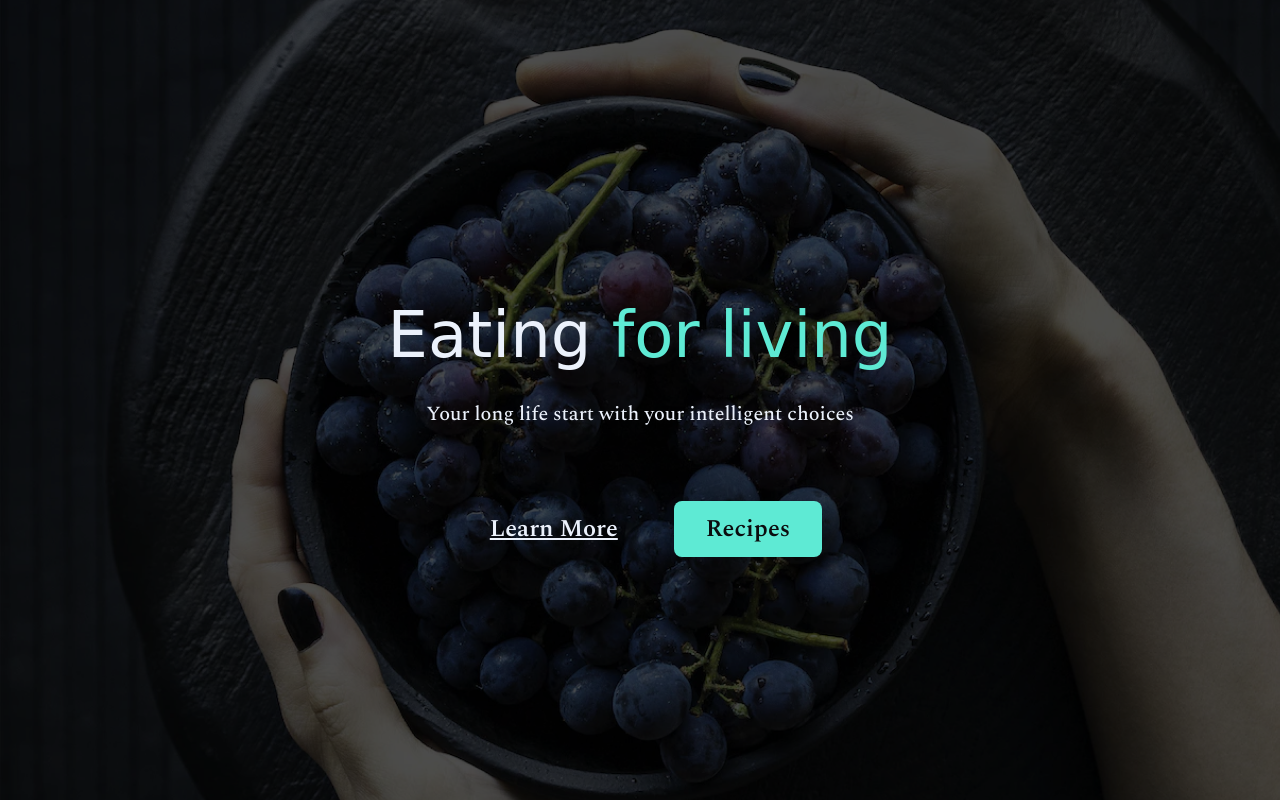
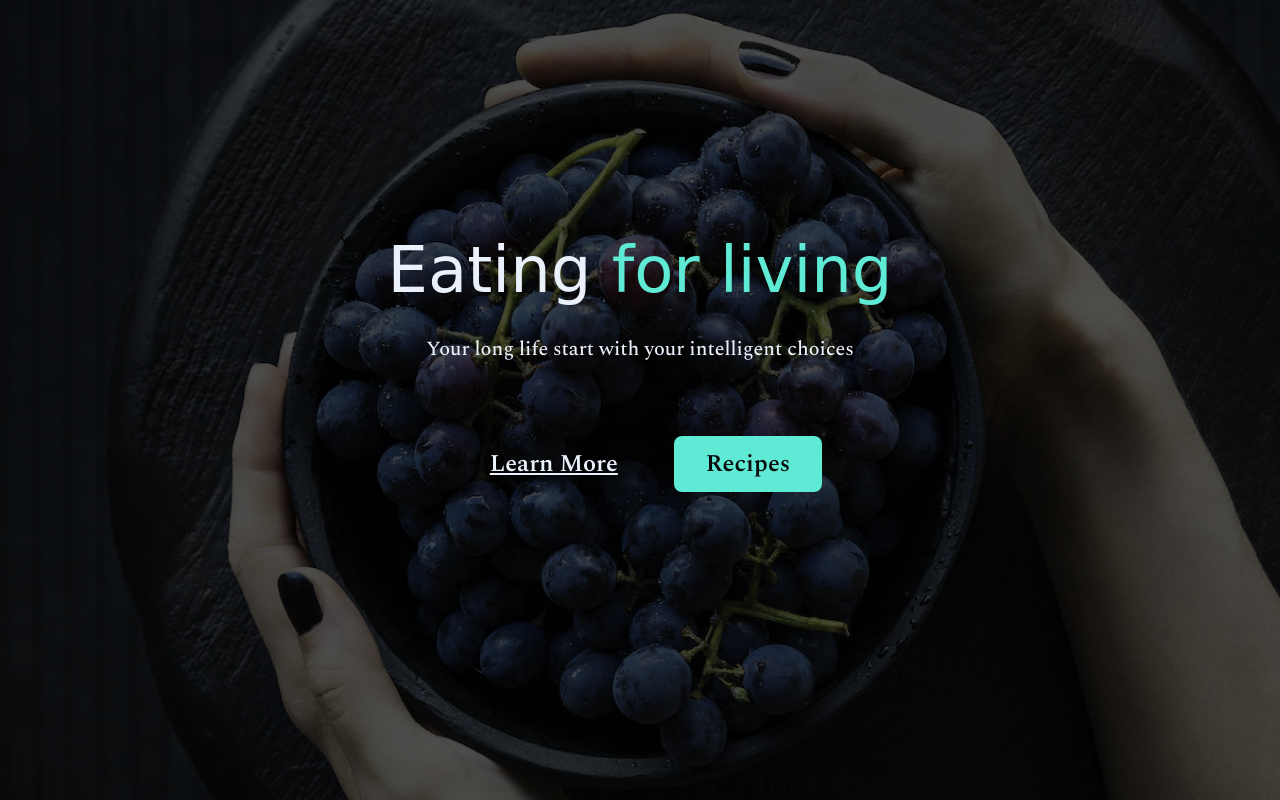
Before and after one commit to hugolinobg/HealthyRecipes, a plain HTML site: page index.html in a window 1280 px wide. Drawn offline with nearby package versions, Linux system fonts and the light colour scheme; a web font is replaced by a local one.

Commit message:
Update style.css

```diff
--- a/assets/style.css
+++ b/assets/style.css
@@ -15,7 +15,7 @@
 body {
   height: 100vh;
   font-family: var(--ff-first);
-  background: var(--bg-url) no-repeat;
+  background: var(--bg-url) no-repeat center/cover;
   background-color: #000;
   color: var(--text-color);
 }
@@ -27,7 +27,7 @@ main {
   justify-content: center;
   gap: 72px;
 
-  padding-top: 275px;
+  padding-top: 210px;
 }
 
 .headline h1 {
```
